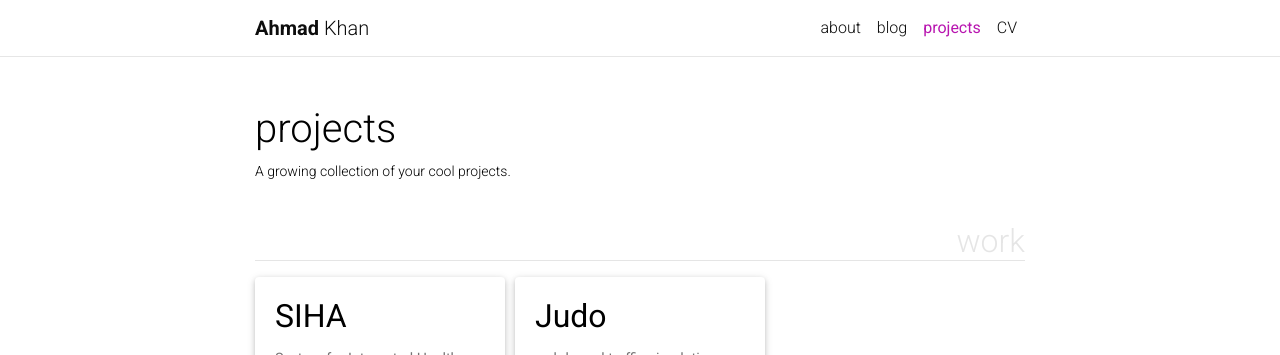
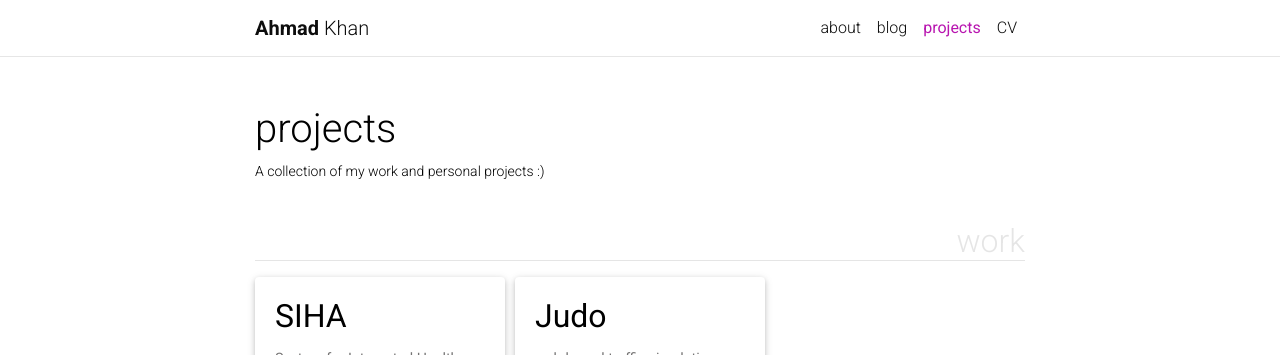
Before and after one commit to mak2508/portfolio-page, a Jekyll site: the page built from _pages/projects.md, in a window 1280 px wide. Shown: the top 355 px of the page. Built offline with Jekyll 4.4.1, drawn with Linux system fonts in a browser that asks for light colours; comment, search, counter and statistics services are not loaded; a style sheet for code colours, icons or effects is not loaded.

Commit message:
Small modifications to page subtexts

```diff
--- a/_config.yml
+++ b/_config.yml
@@ -120,7 +120,7 @@ bing_site_verification:  # out your bing-site-verification ID (Bing Webmaster)
 
 blog_name: blog # blog_name will be displayed in your blog page
 blog_nav_title: blog # your blog must have a title for it to be displayed in the nav bar
-blog_description: occasionally I write.
+blog_description: occasionally I make plans to write. One day I will.
 permalink: /blog/:year/:title/
 
 # Pagination
--- a/_pages/projects.md
+++ b/_pages/projects.md
@@ -2,7 +2,7 @@
 layout: page
 title: projects
 permalink: /projects/
-description: A growing collection of your cool projects.
+description: A collection of my work and personal projects :)
 nav: true
 nav_order: 2
 display_categories: [work]
```
